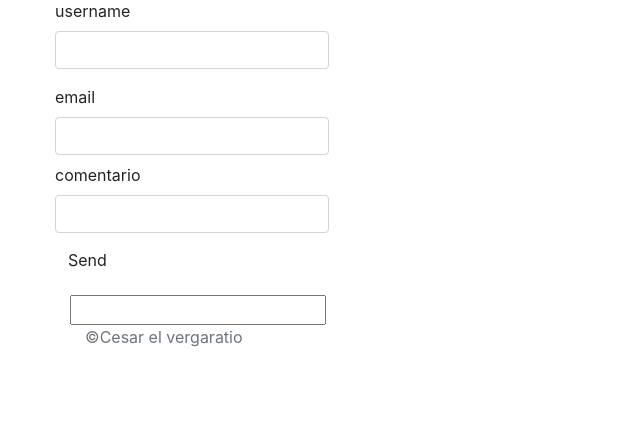
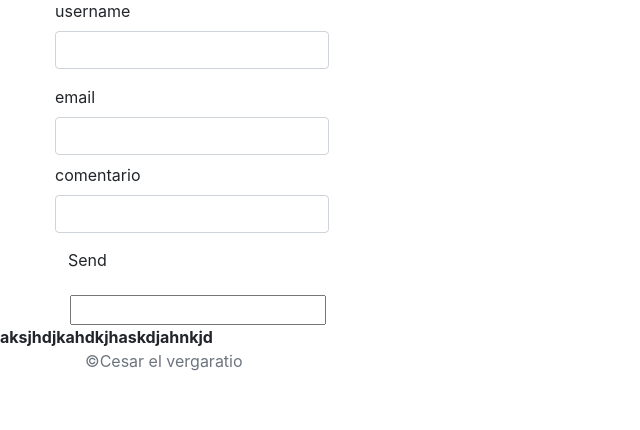
Before and after one commit to cesardaval/ProgresoFlask, a Flask app: page / in a window 1280 px wide. Shown: the part 49-479 px from the top of the page, without its empty margins (0-640 px from the left). Run offline with Flask 2, Linux system fonts and the light colour scheme; some libraries are stand-ins or nearby versions.

Commit message:
segundo commit ^^

```diff
--- a/templates/index.html
+++ b/templates/index.html
@@ -41,4 +41,6 @@
         </div>
     </div>
 </div>
+
+<strong>aksjhdjkahdkjhaskdjahnkjd</strong>
 {%endblock%}
```
